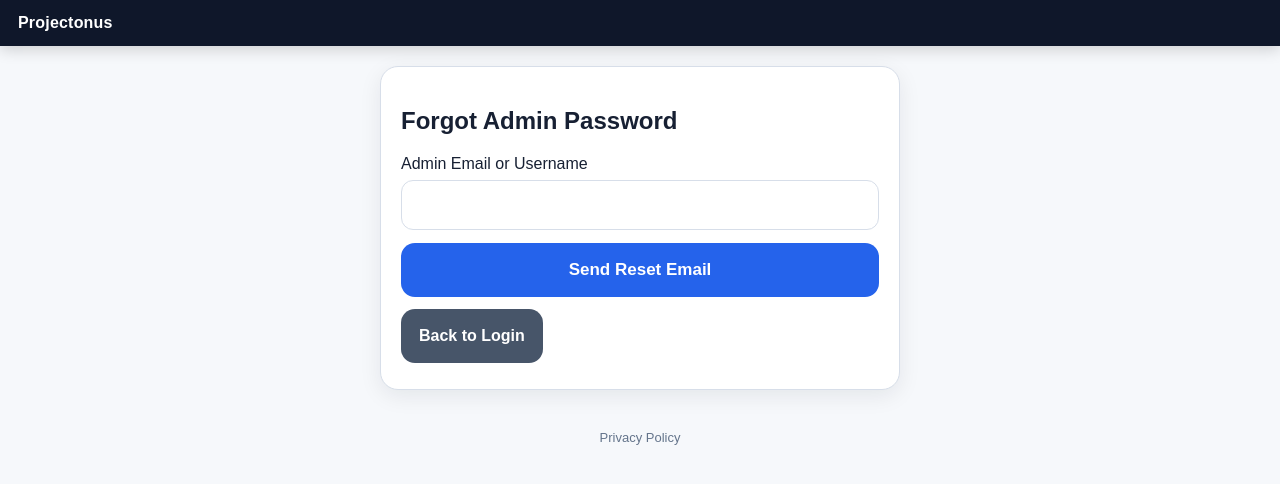
After one commit to marcelode1/blueprint-room-log, a Flask app: page /forgot-password in a window 1280 px wide. The commit adds this page. Shown: the top 484 px of the page. Run offline with Flask 3, Linux system fonts and the light colour scheme; some libraries are stand-ins or nearby versions.

Commit message:
Add files via upload

```diff
--- a/app.py
+++ b/app.py
@@ -1,8 +1,9 @@
 from flask import Flask, render_template, request, redirect, url_for, session, flash, Response
 from werkzeug.utils import secure_filename
 from werkzeug.security import generate_password_hash, check_password_hash
+from email.message import EmailMessage
 from datetime import datetime
-import os, uuid, zipfile, tempfile, json, mimetypes
+import os, uuid, zipfile, tempfile, json, mimetypes, smtplib, ssl
 import psycopg
 from psycopg.rows import dict_row
 from supabase import create_client
@@ -20,6 +21,13 @@ DATABASE_URL = os.environ.get("DATABASE_URL", "")
 SUPABASE_URL = os.environ.get("SUPABASE_URL", "")
 SUPABASE_KEY = os.environ.get("SUPABASE_KEY", "")
 SUPABASE_BUCKET = os.environ.get("SUPABASE_BUCKET", "blueprint-files")
+SMTP_HOST = os.environ.get("SMTP_HOST", "")
+SMTP_PORT = int(os.environ.get("SMTP_PORT", "587"))
+SMTP_USERNAME = os.environ.get("SMTP_USERNAME", "")
+SMTP_PASSWORD = os.environ.get("SMTP_PASSWORD", "")
+SMTP_FROM = os.environ.get("SMTP_FROM", SMTP_USERNAME or "no-reply@projectonus.app")
+SMTP_USE_TLS = os.environ.get("SMTP_USE_TLS", "true").lower() != "false"
+APP_BASE_URL = os.environ.get("APP_BASE_URL", "")
 
 ALLOWED_PHOTOS = {"png", "jpg", "jpeg", "gif", "webp", "heic", "heif"}
 ALLOWED_AUDIO = {"webm", "mp3", "m4a", "wav", "ogg"}
@@ -102,6 +110,53 @@ def download_storage_file(path):
         return get_supabase().storage.from_(SUPABASE_BUCKET).download(path)
     except Exception:
         return b""
+
+
+def external_url(endpoint, **values):
+    if APP_BASE_URL:
+        return APP_BASE_URL.rstrip("/") + url_for(endpoint, **values)
+    return url_for(endpoint, _external=True, **values)
+
+
+def send_email(to_email, subject, body):
+    if not SMTP_HOST:
+        print("Email not sent: SMTP_HOST is not configured.")
+        return False
+    try:
+        msg = EmailMessage()
+        msg["From"] = SMTP_FROM
+        msg["To"] = to_email
+        msg["Subject"] = subject
+        msg.set_content(body)
+        with smtplib.SMTP(SMTP_HOST, SMTP_PORT, timeout=20) as smtp:
+            if SMTP_USE_TLS:
+                smtp.starttls(context=ssl.create_default_context())
+            if SMTP_USERNAME:
+                smtp.login(SMTP_USERNAME, SMTP_PASSWORD)
+            smtp.send_message(msg)
+        return True
+    except Exception as e:
+        print("Email send failed:", e)
+        return False
+
+
+def new_token():
+    return uuid.uuid4().hex + uuid.uuid4().hex
+
+
+def unusable_password_hash():
+    return generate_password_hash(new_token())
+
+
+def has_admin_account(conn=None):
+    close_conn = False
+    if conn is None:
+        conn = db()
+        close_conn = True
+    row = conn.execute("SELECT COUNT(*) AS c FROM users WHERE role = 'admin'").fetchone()
+    if close_conn:
+        conn.close()
+    return bool(row and row["c"])
 
 
 def create_pdf_preview_from_bytes(pdf_bytes):
@@ -138,8 +193,16 @@ def init_db():
     CREATE TABLE IF NOT EXISTS users (
         id SERIAL PRIMARY KEY,
         name TEXT NOT NULL,
+        username TEXT,
         email TEXT UNIQUE NOT NULL,
         password_hash TEXT NOT NULL,
+        pin_hash TEXT,
+        invite_token TEXT,
+        invite_sent_at TEXT,
+        reset_token TEXT,
+        reset_created_at TEXT,
+        setup_token TEXT,
+        setup_created_at TEXT,
         role TEXT NOT NULL DEFAULT 'worker',
         created_at TEXT NOT NULL
     )
@@ -290,6 +353,14 @@ def init_db():
         "ALTER TABLE projects ADD COLUMN IF NOT EXISTS customer_address TEXT",
         "ALTER TABLE projects ADD COLUMN IF NOT EXISTS customer_phone TEXT",
         "ALTER TABLE projects ADD COLUMN IF NOT EXISTS customer_email TEXT",
+        "ALTER TABLE users ADD COLUMN IF NOT EXISTS username TEXT",
+        "ALTER TABLE users ADD COLUMN IF NOT EXISTS pin_hash TEXT",
+        "ALTER TABLE users ADD COLUMN IF NOT EXISTS invite_token TEXT",
+        "ALTER TABLE users ADD COLUMN IF NOT EXISTS invite_sent_at TEXT",
+        "ALTER TABLE users ADD COLUMN IF NOT EXISTS reset_token TEXT",
+        "ALTER TABLE users ADD COLUMN IF NOT EXISTS reset_created_at TEXT",
+        "ALTER TABLE users ADD COLUMN IF NOT EXISTS setup_token TEXT",
+        "ALTER TABLE users ADD COLUMN IF NOT EXISTS setup_created_at TEXT",
         "ALTER TABLE notes ADD COLUMN IF NOT EXISTS audio_file TEXT",
         "ALTER TABLE rooms ADD COLUMN IF NOT EXISTS blueprint_id INTEGER REFERENCES project_blueprints(id) ON DELETE SET NULL",
         "ALTER TABLE project_blueprints ADD COLUMN IF NOT EXISTS blueprint_preview_file TEXT",
@@ -310,14 +381,6 @@ def init_db():
         except Exception as e:
             print("Migration skipped:", sql, e)
     conn.commit()
-
-    cur.execute("SELECT COUNT(*) AS c FROM users")
-    if cur.fetchone()["c"] == 0:
-        cur.execute(
-            "INSERT INTO users (name, email, password_hash, role, created_at) VALUES (%s, %s, %s, %s, %s)",
-            ("Admin", "admin@example.com", generate_password_hash("admin123"), "admin", datetime.now().isoformat())
-        )
-        conn.commit()
 
     conn.close()
 
@@ -366,6 +429,8 @@ def login_required(fn):
     @wraps(fn)
     def wrapper(*args, **kwargs):
         if "user_id" not in session:
+            if request.path.startswith("/mobile"):
+                return redirect(url_for("mobile_login"))
             return redirect(url_for("login"))
         return fn(*args, **kwargs)
     return wrapper
@@ -463,7 +528,7 @@ def admin_unread_count():
         return 0
     try:
         conn = db()
-        row = conn.execute("SELECT COUNT(*) AS c FROM login_events WHERE is_read = FALSE").fetchone()
+        row = conn.execute("SELECT COUNT(*) AS c FROM login_events WHERE is_read = FALSE AND event_type <> 'login'").fetchone()
         conn.close()
         return row["c"] if row else 0
     except Exception:
@@ -476,7 +541,7 @@ def unread_notification_count():
     try:
         conn = db()
         if session.get("role") == "admin":
-            row = conn.execute("SELECT COUNT(*) AS c FROM login_events WHERE is_read = FALSE").fetchone()
+            row = conn.execute("SELECT COUNT(*) AS c FROM login_events WHERE is_read = FALSE AND event_type <> 'login'").fetchone()
         else:
             row = conn.execute(
                 "SELECT COUNT(*) AS c FROM login_events WHERE is_read = FALSE AND user_id = %s AND event_type = 'task_assigned'",
@@ -714,30 +779,181 @@ def routes_check():
 
 @app.route("/login", methods=["GET", "POST"])
 def login():
+    conn = db()
+    admin_exists = has_admin_account(conn)
+    conn.close()
+    if not admin_exists:
+        return redirect(url_for("admin_setup_request"))
+
     if request.method == "POST":
-        email = request.form["email"].strip().lower()
+        login_name = request.form["email"].strip().lower()
         password = request.form["password"]
         conn = db()
-        user = conn.execute("SELECT * FROM users WHERE email = %s", (email,)).fetchone()
+        user = conn.execute(
+            "SELECT * FROM users WHERE role = 'admin' AND (email = %s OR lower(coalesce(username, '')) = %s)",
+            (login_name, login_name)
+        ).fetchone()
         conn.close()
         if user and check_password_hash(user["password_hash"], password):
             session["user_id"] = user["id"]
             session["name"] = user["name"]
             session["role"] = user["role"]
-            try:
-                conn = db()
-                if user["role"] != "admin":
-                    conn.execute(
-                        "INSERT INTO login_events (user_id, user_name, user_email, role, event_type, created_at) VALUES (%s, %s, %s, %s, %s, %s)",
-                        (user["id"], user["name"], user["email"], user["role"], "login", datetime.now().isoformat())
-                    )
-                    conn.commit()
-                conn.close()
-            except Exception as e:
-                print("Login event insert failed:", e)
             return redirect(url_for("index"))
-        flash("Invalid login.")
-    return render_template("login.html")
+        flash("Invalid admin login.")
+    return render_template("login.html", admin_exists=admin_exists)
+
+
+@app.route("/mobile/login", methods=["GET", "POST"])
+def mobile_login():
+    if request.method == "POST":
+        email = request.form["email"].strip().lower()
+        pin = request.form["pin"].strip()
+        conn = db()
+        user = conn.execute(
+            "SELECT * FROM users WHERE email = %s AND role <> 'admin'",
+            (email,)
+        ).fetchone()
+        conn.close()
+        if user and user.get("pin_hash") and check_password_hash(user["pin_hash"], pin):
+            session["user_id"] = user["id"]
+            session["name"] = user["name"]
+            session["role"] = user["role"]
+            return redirect(url_for("mobile_home"))
+        flash("Invalid email or PIN.")
+    return render_template("mobile_login.html", email=request.args.get("email", "").strip().lower())
+
+
+@app.route("/admin/setup", methods=["GET", "POST"])
+def admin_setup_request():
+    conn = db()
+    if has_admin_account(conn):
+        conn.close()
+        flash("An admin account already exists. Use forgot password if you need access.")
+        return redirect(url_for("login"))
+
+    setup_link = ""
+    if request.method == "POST":
+        email = request.form["email"].strip().lower()
+        token = new_token()
+        existing = conn.execute("SELECT * FROM users WHERE email = %s", (email,)).fetchone()
+        if existing:
+            conn.execute(
+                "UPDATE users SET role = 'admin', setup_token = %s, setup_created_at = %s WHERE id = %s",
+                (token, datetime.now().isoformat(), existing["id"])
+            )
+        else:
+            conn.execute(
+                "INSERT INTO users (name, email, password_hash, role, setup_token, setup_created_at, created_at) VALUES (%s, %s, %s, 'admin', %s, %s, %s)",
+                ("Admin", email, unusable_password_hash(), token, datetime.now().isoformat(), datetime.now().isoformat())
+            )
+        conn.commit()
+        setup_link = external_url("admin_create_login", token=token)
+        sent = send_email(
+            email,
+            "Create your Projectonus admin login",
+            "Use this link on the desktop version to create your admin username and password:\n\n" + setup_link
+        )
+        if sent:
+            flash("Admin setup email sent.")
+            conn.close()
+            return redirect(url_for("login"))
+        flash("Email could not be sent because SMTP is not configured or failed.")
+    conn.close()
+    return render_template("admin_setup.html", setup_link=setup_link)
+
+
+@app.route("/admin/create-login/<token>", methods=["GET", "POST"])
+def admin_create_login(token):
+    conn = db()
+    user = conn.execute("SELECT * FROM users WHERE role = 'admin' AND setup_token = %s", (token,)).fetchone()
+    if not user:
+        conn.close()
+        flash("This admin setup link is invalid or has already been used.")
+        return redirect(url_for("login"))
+
+    if request.method == "POST":
+        username = request.form["username"].strip().lower()
+        name = request.form.get("name", "").strip() or "Admin"
+        password = request.form["password"]
+        confirm = request.form["confirm_password"]
+        if password != confirm:
+            flash("Passwords do not match.")
+        elif len(password) < 8:
+            flash("Password must be at least 8 characters.")
+        elif conn.execute("SELECT id FROM users WHERE lower(coalesce(username, '')) = %s AND id <> %s", (username, user["id"])).fetchone():
+            flash("That username is already taken.")
+        else:
+            conn.execute(
+                "UPDATE users SET name = %s, username = %s, password_hash = %s, setup_token = NULL, setup_created_at = NULL WHERE id = %s",
+                (name, username, generate_password_hash(password), user["id"])
+            )
+            conn.commit()
+            conn.close()
+            flash("Admin login created. You can sign in now.")
+            return redirect(url_for("login"))
+    conn.close()
+    return render_template("admin_create_login.html", user=user)
+
+
+@app.route("/forgot-password", methods=["GET", "POST"])
+def forgot_password():
+    reset_link = ""
+    if request.method == "POST":
+        login_name = request.form["email"].strip().lower()
+        token = new_token()
+        conn = db()
+        user = conn.execute(
+            "SELECT * FROM users WHERE role = 'admin' AND (email = %s OR lower(coalesce(username, '')) = %s)",
+            (login_name, login_name)
+        ).fetchone()
+        if user:
+            conn.execute(
+                "UPDATE users SET reset_token = %s, reset_created_at = %s WHERE id = %s",
+                (token, datetime.now().isoformat(), user["id"])
+            )
+            conn.commit()
+            reset_link = external_url("reset_password", token=token)
+            sent = send_email(
+                user["email"],
+                "Reset your Projectonus admin password",
+                "Use this link to create a new admin password:\n\n" + reset_link
+            )
+            if sent:
+                flash("Password reset email sent.")
+            else:
+                flash("Email could not be sent because SMTP is not configured or failed.")
+        else:
+            flash("If that admin account exists, a reset email will be sent.")
+        conn.close()
+    return render_template("forgot_password.html", reset_link=reset_link)
+
+
+@app.route("/reset-password/<token>", methods=["GET", "POST"])
+def reset_password(token):
+    conn = db()
+    user = conn.execute("SELECT * FROM users WHERE role = 'admin' AND reset_token = %s", (token,)).fetchone()
+    if not user:
+        conn.close()
+        flash("This password reset link is invalid or has already been used.")
+        return redirect(url_for("login"))
+    if request.method == "POST":
+        password = request.form["password"]
+        confirm = request.form["confirm_password"]
+        if password != confirm:
+            flash("Passwords do not match.")
+        elif len(password) < 8:
+            flash("Password must be at least 8 characters.")
+        else:
+            conn.execute(
+                "UPDATE users SET password_hash = %s, reset_token = NULL, reset_created_at = NULL WHERE id = %s",
+                (generate_password_hash(password), user["id"])
+            )
+            conn.commit()
+            conn.close()
+            flash("Password updated. You can sign in now.")
+            return redirect(url_for("login"))
+    conn.close()
+    return render_template("reset_password.html", user=user)
 
 
 @app.route("/logout")
@@ -753,25 +969,81 @@ def users():
     conn = db()
     if request.method == "POST":
         try:
+            email = request.form["email"].strip().lower()
+            role = request.form.get("role", "worker")
+            if role not in ["customer", "worker"]:
+                role = "worker"
+            pin = request.form["pin"].strip()
+            if len(pin) < 4:
+                conn.close()
+                flash("PIN must be at least 4 digits.")
+                return redirect(url_for("users"))
+
+            invite_token = new_token()
             conn.execute(
-                "INSERT INTO users (name, email, password_hash, role, created_at) VALUES (%s, %s, %s, %s, %s)",
+                "INSERT INTO users (name, email, password_hash, pin_hash, invite_token, invite_sent_at, role, created_at) VALUES (%s, %s, %s, %s, %s, %s, %s, %s) RETURNING id",
                 (
                     request.form["name"].strip(),
-                    request.form["email"].strip().lower(),
-                    generate_password_hash(request.form["password"]),
-                    request.form["role"],
+                    email,
+                    unusable_password_hash(),
+                    generate_password_hash(pin),
+                    invite_token,
+                    datetime.now().isoformat(),
+                    role,
                     datetime.now().isoformat()
                 )
+            ).fetchone()
+            conn.commit()
+            invite_link = external_url("mobile_login", email=email, invite=invite_token)
+            sent = send_email(
+                email,
+                "You are invited to Projectonus",
+                "Open this mobile link and sign in with your email and the PIN provided by the admin:\n\n" + invite_link
             )
-            conn.commit()
-            flash("User added.")
+            if sent:
+                flash("User added and mobile invitation email sent. Share the PIN with the user.")
+            else:
+                flash("User added. Email could not be sent, so share the mobile link and PIN with the user: " + invite_link)
         except Exception:
             conn.rollback()
             flash("That email may already exist.")
 
-    users = conn.execute("SELECT id, name, email, role, created_at FROM users ORDER BY name").fetchall()
+    users = conn.execute("SELECT id, name, email, role, created_at, invite_token FROM users ORDER BY name").fetchall()
     conn.close()
     return render_template("users.html", users=users)
+
+
+@app.route("/users/<int:user_id>/pin", methods=["POST"])
+@admin_required
+def update_user_pin(user_id):
+    pin = request.form.get("pin", "").strip()
+    if len(pin) < 4:
+        flash("PIN must be at least 4 digits.")
+        return redirect(url_for("users"))
+    conn = db()
+    user = conn.execute("SELECT * FROM users WHERE id = %s AND role <> 'admin'", (user_id,)).fetchone()
+    if not user:
+        conn.close()
+        flash("User not found.")
+        return redirect(url_for("users"))
+    invite_token = user.get("invite_token") or new_token()
+    conn.execute(
+        "UPDATE users SET pin_hash = %s, invite_token = %s, invite_sent_at = %s WHERE id = %s",
+        (generate_password_hash(pin), invite_token, datetime.now().isoformat(), user_id)
+    )
+    conn.commit()
+    invite_link = external_url("mobile_login", email=user["email"], invite=invite_token)
+    sent = send_email(
+        user["email"],
+        "Your Projectonus mobile invitation",
+        "Open this mobile link and sign in with your email and the PIN provided by the admin:\n\n" + invite_link
+    )
+    conn.close()
+    if sent:
+        flash("PIN updated and invitation email sent. Share the PIN with the user.")
+    else:
+        flash("PIN updated. Email could not be sent, so share this mobile link with the user: " + invite_link)
+    return redirect(url_for("users"))
 
 
 
@@ -1425,7 +1697,7 @@ def notifications():
     conn = db()
     if request.method == "POST":
         if is_main_admin():
-            conn.execute("UPDATE login_events SET is_read = TRUE WHERE is_read = FALSE")
+            conn.execute("UPDATE login_events SET is_read = TRUE WHERE is_read = FALSE AND event_type <> 'login'")
         else:
             conn.execute(
                 "UPDATE login_events SET is_read = TRUE WHERE is_read = FALSE AND user_id = %s AND event_type = 'task_assigned'",
@@ -1434,7 +1706,7 @@ def notifications():
         conn.commit()
         flash("Notifications marked as read.")
     if is_main_admin():
-        events = conn.execute("SELECT * FROM login_events ORDER BY created_at DESC LIMIT 100").fetchall()
+        events = conn.execute("SELECT * FROM login_events WHERE event_type <> 'login' ORDER BY created_at DESC LIMIT 100").fetchall()
     else:
         events = conn.execute(
             "SELECT * FROM login_events WHERE user_id = %s AND event_type = 'task_assigned' ORDER BY created_at DESC LIMIT 100",
--- /dev/null
+++ b/templates/forgot_password.html
@@ -0,0 +1,18 @@
+{% extends "base.html" %}
+{% block content %}
+<div class="card" style="max-width:520px;margin:auto;">
+    <h2>Forgot Admin Password</h2>
+    <form method="post">
+        <label>Admin Email or Username</label>
+        <input name="email" required>
+        <button type="submit">Send Reset Email</button>
+    </form>
+    {% if reset_link %}
+        <div class="card">
+            <p>Email is not configured, so use this reset link:</p>
+            <a class="btn-link" href="{{ reset_link }}">Create New Password</a>
+        </div>
+    {% endif %}
+    <a class="btn-link btn-secondary" href="{{ url_for('login') }}">Back to Login</a>
+</div>
+{% endblock %}
--- a/templates/notifications.html
+++ b/templates/notifications.html
@@ -11,8 +11,6 @@
                 <strong>Task assigned</strong> to {{ e.user_name or 'Unknown user' }}<br>
             {% elif e.event_type == 'task_completed' %}
                 <strong>Task completed</strong> by {{ e.user_name or 'Unknown user' }}<br>
-            {% else %}
-                <strong>{{ e.user_name or 'Unknown user' }}</strong> logged in<br>
             {% endif %}
             <span class="muted">{{ e.user_email }} - {{ e.role }} - {{ e.created_at }}</span>
         </div>
```
Also changed, not shown: templates/admin_create_login.html (added, +18 -0 lines), templates/admin_setup.html (added, +18 -0 lines), templates/login.html (+5 -4 lines), templates/mobile_login.html (added, +14 -0 lines), templates/reset_password.html (added, +14 -0 lines), templates/users.html (+12 -5 lines).
